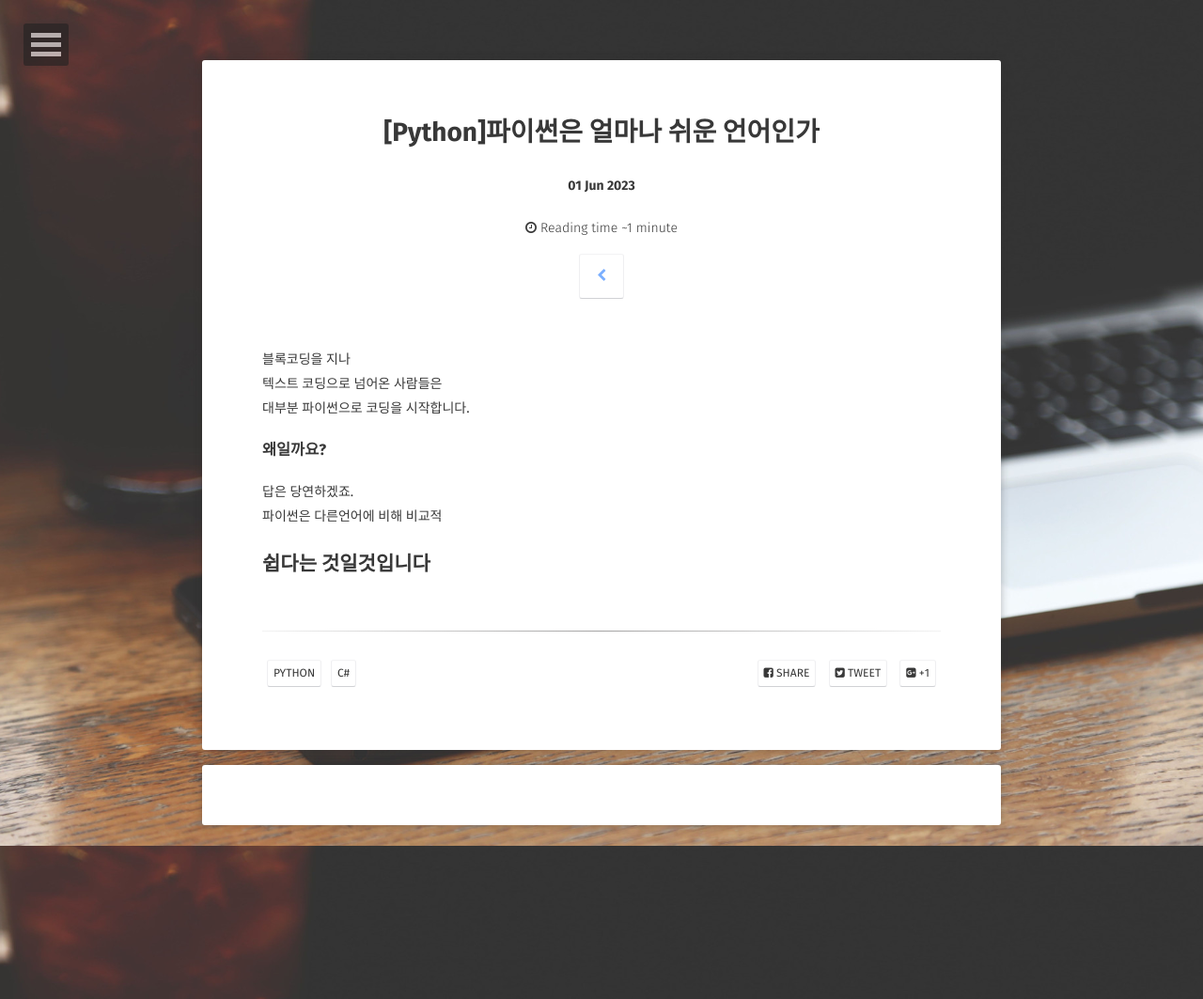
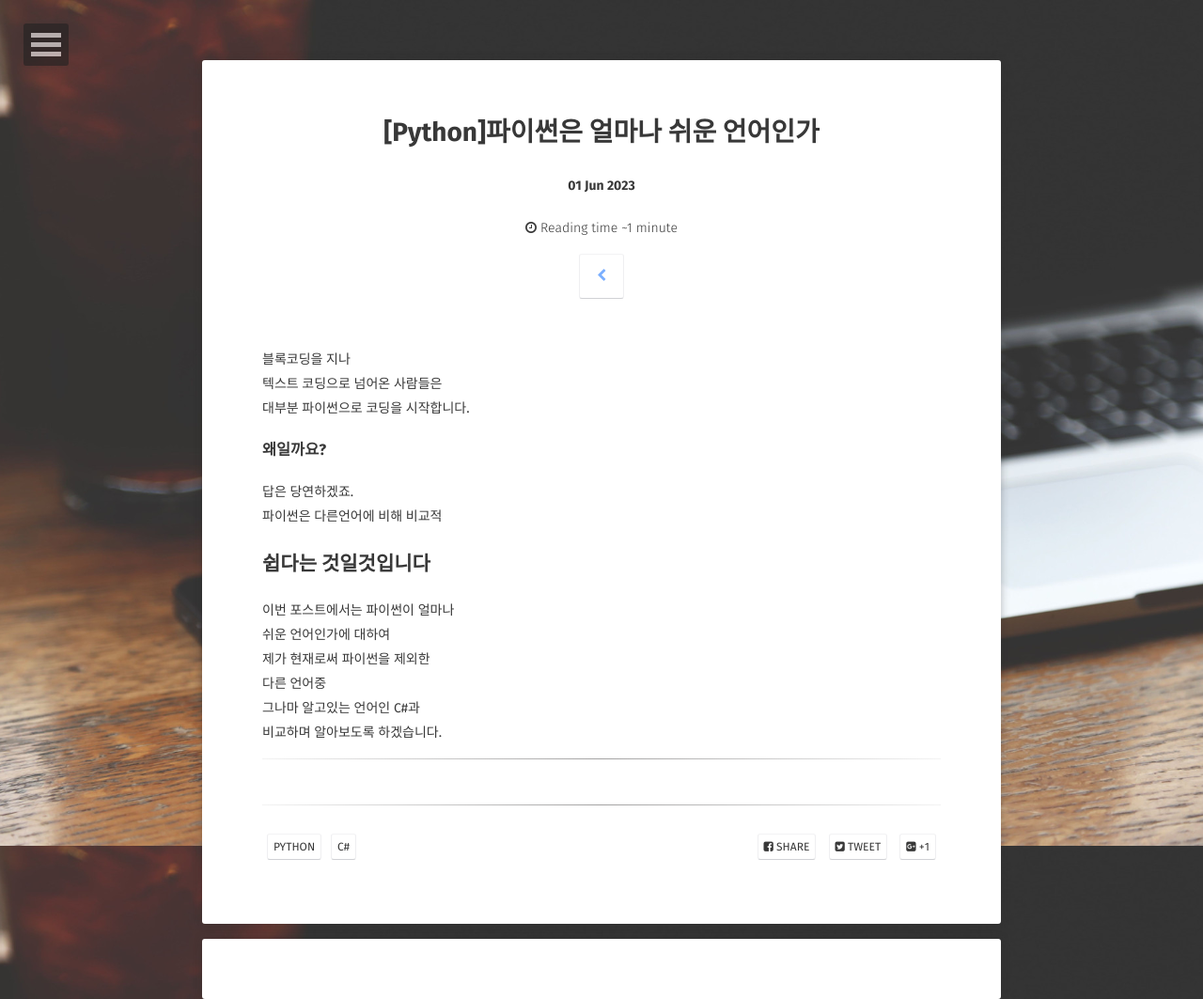
Before and after one commit to myh518/myh518.github.com, a Jekyll site: the page built from _posts/Python/2023-06-01-pythonsample.md, in a window 1280 px wide. Shown: the whole page at 94% size. Built offline with Jekyll 4.4.1, drawn with Linux system fonts in a browser that asks for light colours; some web fonts are replaced; comment, search, counter and statistics services are not loaded.

Commit message:
Update 2023-06-01-pythonsample.md

```diff
--- a/_posts/Python/2023-06-01-pythonsample.md
+++ b/_posts/Python/2023-06-01-pythonsample.md
@@ -14,3 +14,10 @@ tags:
 파이썬은 다른언어에 비해
 비교적
 ## 쉽다는 것일것입니다
+이번 포스트에서는 파이썬이 얼마나
+쉬운 언어인가에 대하여
+제가 현재로써 파이썬을 제외한
+다른 언어중
+그나마 알고있는 언어인 C#과
+비교하며 알아보도록 하겠습니다.
+<hr>
```
